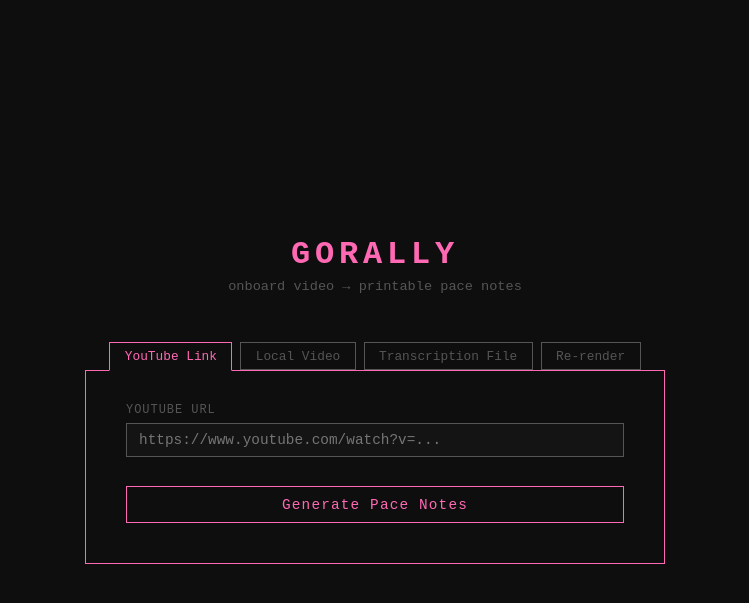
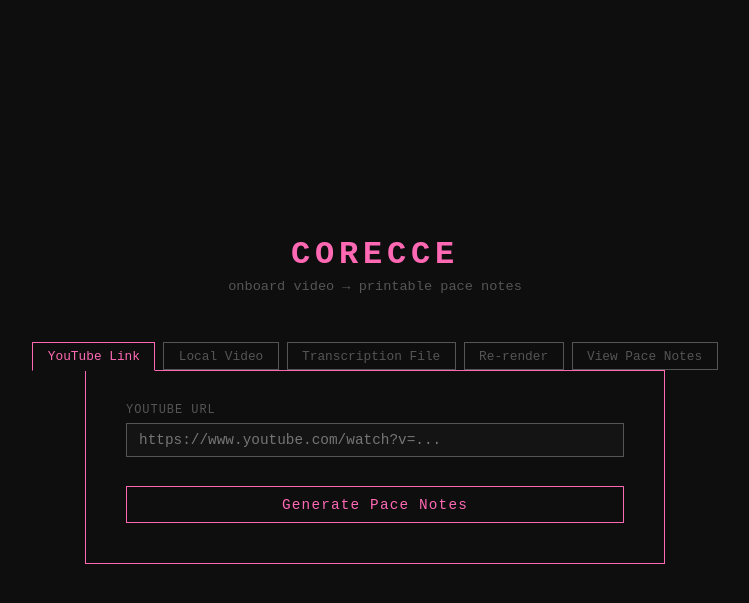
Before and after one commit to victor-roy/armchair-recce, a Flask app: page / in a window 1280 px wide. Shown: the top 603 px of the page, without its empty margins (265-1014 px from the left). Run offline with Flask 3, Linux system fonts and the light colour scheme; parts of the project's set-up code (start-up, migrations or seed data) failed here and were passed over.

Commit message:
uh i guess claude added some :fire:

```diff
--- a/app.py
+++ b/app.py
@@ -4,7 +4,7 @@ import threading
 import logging
 from flask import Flask, request, jsonify, render_template, send_from_directory
 
-from gorally import (
+from corecce import (
     get_youtube_title,
     download_youtube_audio,
     extract_local_audio,
--- a/template.html
+++ b/template.html
@@ -501,8 +501,7 @@
             stage.appendChild(page);
             pages.push(page);
         }
-        current = 0;
-        showPage(0);
+        showPage(current);
     }
 
     // ── Save ─────────────────────────────────────────────────────────────────
--- a/templates/index.html
+++ b/templates/index.html
@@ -3,7 +3,8 @@
 <head>
     <meta charset="UTF-8">
     <meta name="viewport" content="width=device-width, initial-scale=1.0">
-    <title>GoRally</title>
+    <title>CoRecce</title>
+    <link rel="icon" type="image/svg+xml" href="/static/favicon.svg">
     <style>
         * { box-sizing: border-box; margin: 0; padding: 0; }
 
@@ -234,7 +235,7 @@
 <body>
 
 <header>
-    <h1>GORALLY</h1>
+    <h1>CORECCE</h1>
     <p>onboard video → printable pace notes</p>
 </header>
 
@@ -243,6 +244,7 @@
     <button class="tab-btn" data-tab="local">Local Video</button>
     <button class="tab-btn" data-tab="transcription">Transcription File</button>
     <button class="tab-btn" data-tab="rerender">Re-render</button>
+    <button class="tab-btn" data-tab="view">View Pace Notes</button>
 </div>
 
 <div class="card">
@@ -293,6 +295,17 @@
             <input type="text" id="rerender-title" placeholder="e.g. Overmountain SS3">
         </div>
         <button class="submit-btn" onclick="submit('rerender')">Re-render HTML</button>
+    </div>
+
+    <!-- ── View Pace Notes ─────────────────────────── -->
+    <div class="tab-panel" id="tab-view">
+        <label>Pace Notes HTML (pacenotes.html)</label>
+        <div class="file-area" id="view-area">
+            <input type="file" accept=".html,text/html" onchange="viewChosen(this)">
+            <div class="file-label">Click to browse — <span>select pacenotes.html</span></div>
+            <div class="file-name" id="view-name"></div>
+        </div>
+        <button class="submit-btn" id="view-open-btn" onclick="openView()" disabled>Open Pace Notes</button>
     </div>
 
     <!-- ── Progress ────────────────────────────────── -->
@@ -401,6 +414,26 @@
         document.getElementById('restart-btn').style.display = 'block';
     }
 
+    // ── View Pace Notes ──────────────────────────────
+    let viewFile = null;
+    let viewObjectURL = null;
+
+    function viewChosen(input) {
+        const file = input.files[0];
+        if (!file) return;
+        viewFile = file;
+        document.getElementById('view-area').classList.add('has-file');
+        document.getElementById('view-name').textContent = file.name;
+        document.getElementById('view-open-btn').disabled = false;
+    }
+
+    function openView() {
+        if (!viewFile) return;
+        if (viewObjectURL) URL.revokeObjectURL(viewObjectURL);
+        viewObjectURL = URL.createObjectURL(viewFile);
+        window.open(viewObjectURL, '_blank');
+    }
+
     function restart() {
         document.getElementById('tabs').style.display = 'flex';
         document.querySelectorAll('.tab-panel').forEach(p => p.style.display = '');
```
Also changed, not shown: README.md, corecce.py (renamed from gorally.py), static/favicon.svg (added).
